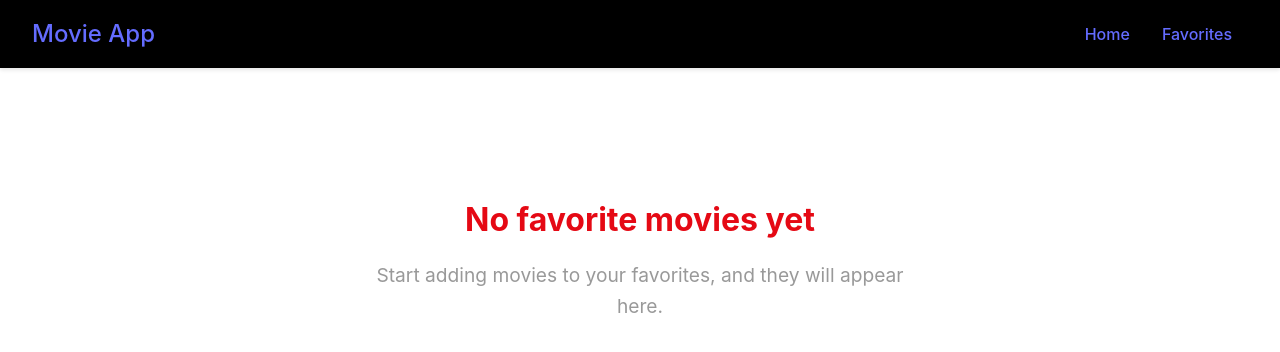
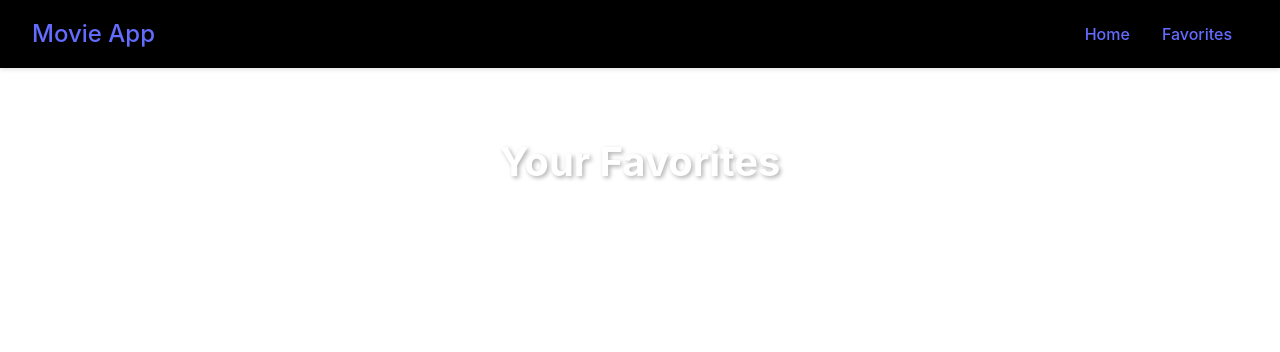
Before and after one commit to Biz1234/react-movie, a React app in the folder frontend/: page /favorites in a window 1280 px wide. Shown: the top 352 px of the page. Built offline with nearby package versions, Linux system fonts and the light colour scheme; the HTML template or start-up script is replaced by a standard one.

Commit message:
my last commit in this project

```diff
--- a/frontend/src/pages/favorites.jsx
+++ b/frontend/src/pages/favorites.jsx
@@ -1,12 +1,27 @@
 import "../css/Favorites.css";
 import { useMovieContext } from "../contexts/MovieContext";
 import MovieCard from "../components/MovieCard";
+
 function Favorites() {
-    const {favorites} = useMovieContext();
+  const { favorites } = useMovieContext();
+
+  if (favorites) {
+    return (
+      <div className="favorites">
+        <h2>Your Favorites</h2>
+        <div className="movies-grid">
+          {favorites.map((movie) => (
+            <MovieCard movie={movie} key={movie.id} />
+          ))}
+        </div>
+      </div>
+    );
+  }
+
   return (
     <div className="favorites-empty">
-      <h2>No favorite movies yet</h2>
-      <p>Start adding movies to your favorites, and they will appear here.</p>
+      <h2>No Favorite Movies Yet</h2>
+      <p>Start adding movies to your favorites and they will appear here!</p>
     </div>
   );
 }
```
